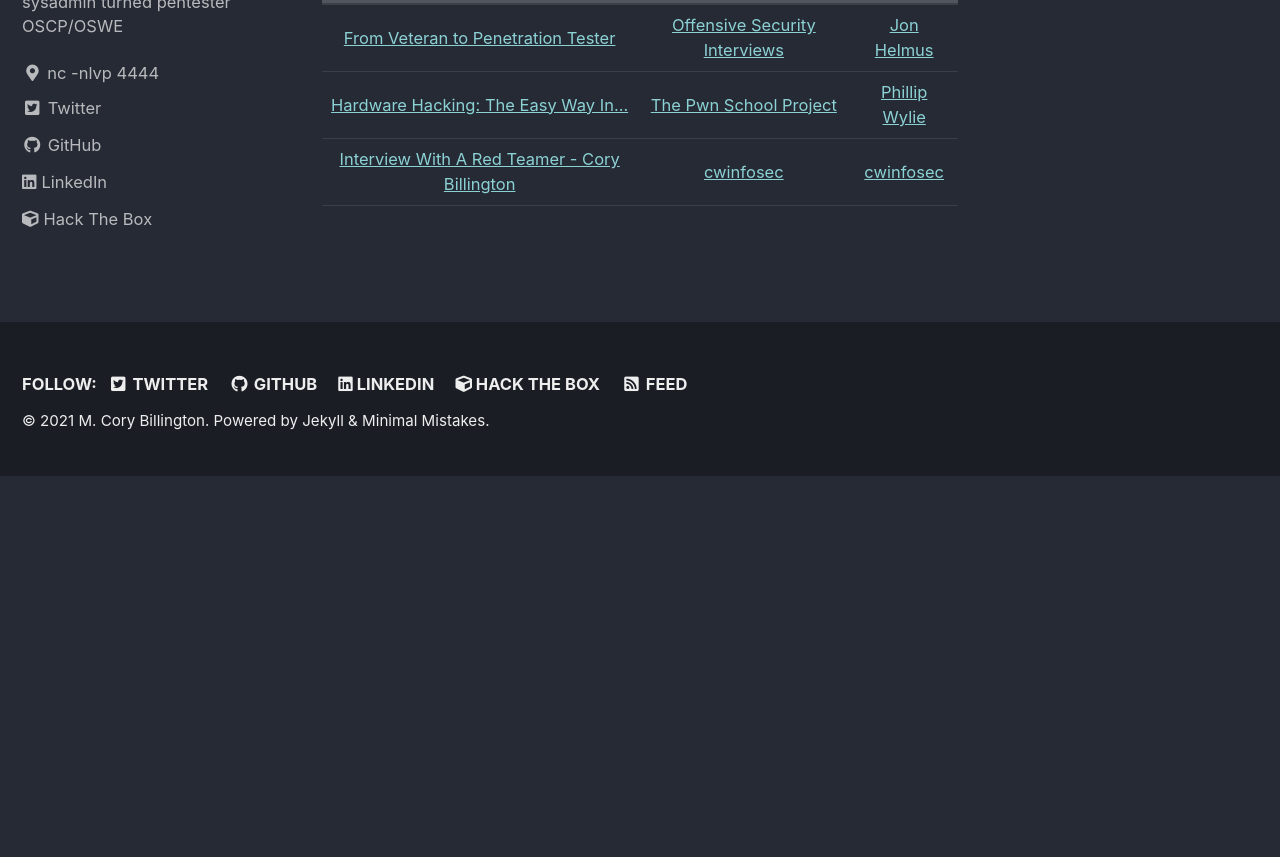
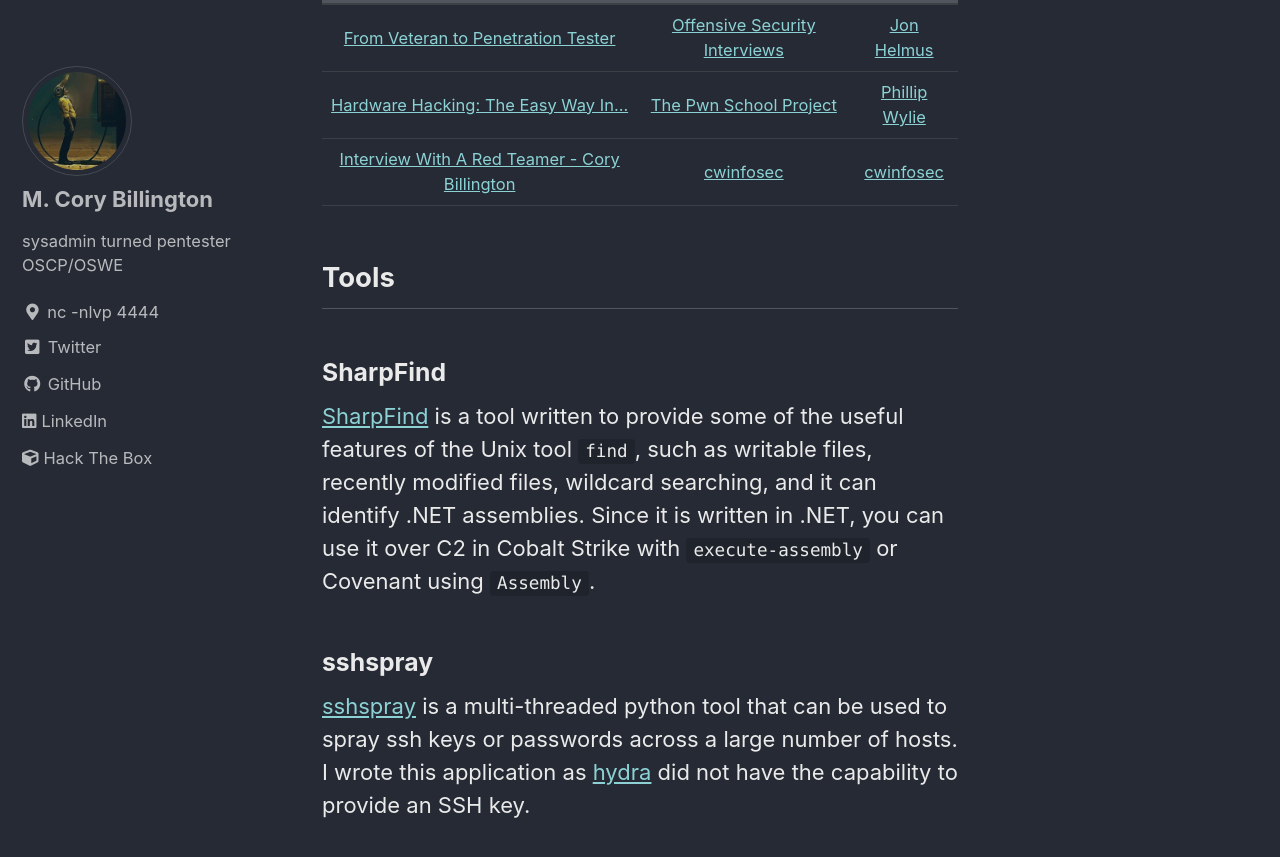
Before and after one commit to mcorybillington/mcorybillington.github.io, a Jekyll site: the page built from _pages/about.md, in a window 1280 px wide and 900 px high, scrolled down 938 px. Shown: the top 857 px of the window. Built offline with Jekyll 4.4.1, drawn with Linux system fonts in a browser that asks for light colours; cached includes are drawn as plain includes; before the commit the page ends 1414 px from its top, so only the background shows below that.

Commit message:
Added tools section

```diff
--- a/_pages/about.md
+++ b/_pages/about.md
@@ -18,3 +18,9 @@
 [From Veteran to Penetration Tester](https://www.youtube.com/watch?v=DUdjVuHE8tk) | [Offensive Security Interviews](https://www.offsecinterviews.com/) | [Jon Helmus](https://twitter.com/Moos1e_Moose)
 [Hardware Hacking: The Easy Way In...](https://www.youtube.com/watch?v=MnyRjA-9WQM) | [The Pwn School Project](https://pwnschool.com/) | [Phillip Wylie](https://twitter.com/PhillipWylie)
 [Interview With A Red Teamer - Cory Billington](https://www.youtube.com/watch?v=L1v4CBr_IOw) | [cwinfosec](https://www.youtube.com/channel/UCFSN5ly66Lw_H_R4uX2cF0A) | [cwinfosec](https://twitter.com/cwinfosec)
+
+## Tools
+### SharpFind
+[SharpFind](https://github.com/mcorybillington/SharpFind) is a tool written to provide some of the useful features of the Unix tool `find`, such as writable files, recently modified files, wildcard searching, and it can identify .NET assemblies. Since it is written in .NET, you can use it over C2 in Cobalt Strike with `execute-assembly` or Covenant using `Assembly`.
+### sshspray
+[sshspray](https://github.com/mcorybillington/sshspray) is a multi-threaded python tool that can be used to spray ssh keys or passwords across a large number of hosts. I wrote this application as [hydra](https://en.wikipedia.org/wiki/Hydra_(software)) did not have the capability to provide an SSH key.
```
